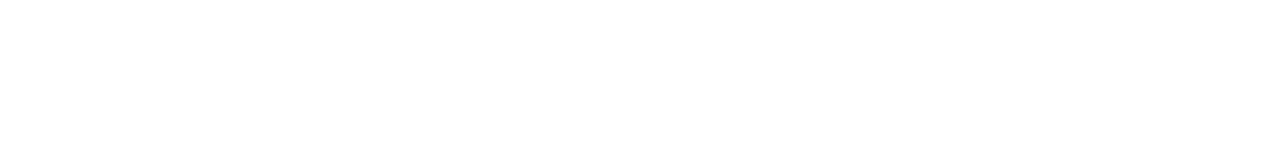
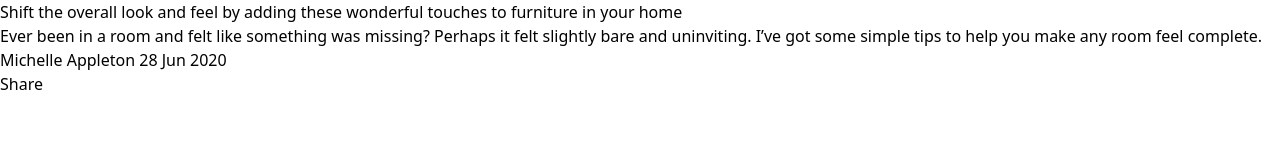
Before and after one commit to JustinByrne/FM-Article-preview-component, a website: page index.html in a window 1280 px wide. Drawn offline with nearby package versions, Linux system fonts and the light colour scheme.

Commit message:
Added the basic content

```diff
--- a/index.html
+++ b/index.html
@@ -18,5 +18,17 @@
     ></script>
   </head>
 
-  <body></body>
+  <body>
+    <p>
+      Shift the overall look and feel by adding these wonderful touches to
+      furniture in your home
+    </p>
+    <p>
+      Ever been in a room and felt like something was missing? Perhaps it felt
+      slightly bare and uninviting. I’ve got some simple tips to help you make
+      any room feel complete.
+    </p>
+    <p>Michelle Appleton 28 Jun 2020</p>
+    <p>Share</p>
+  </body>
 </html>
```
